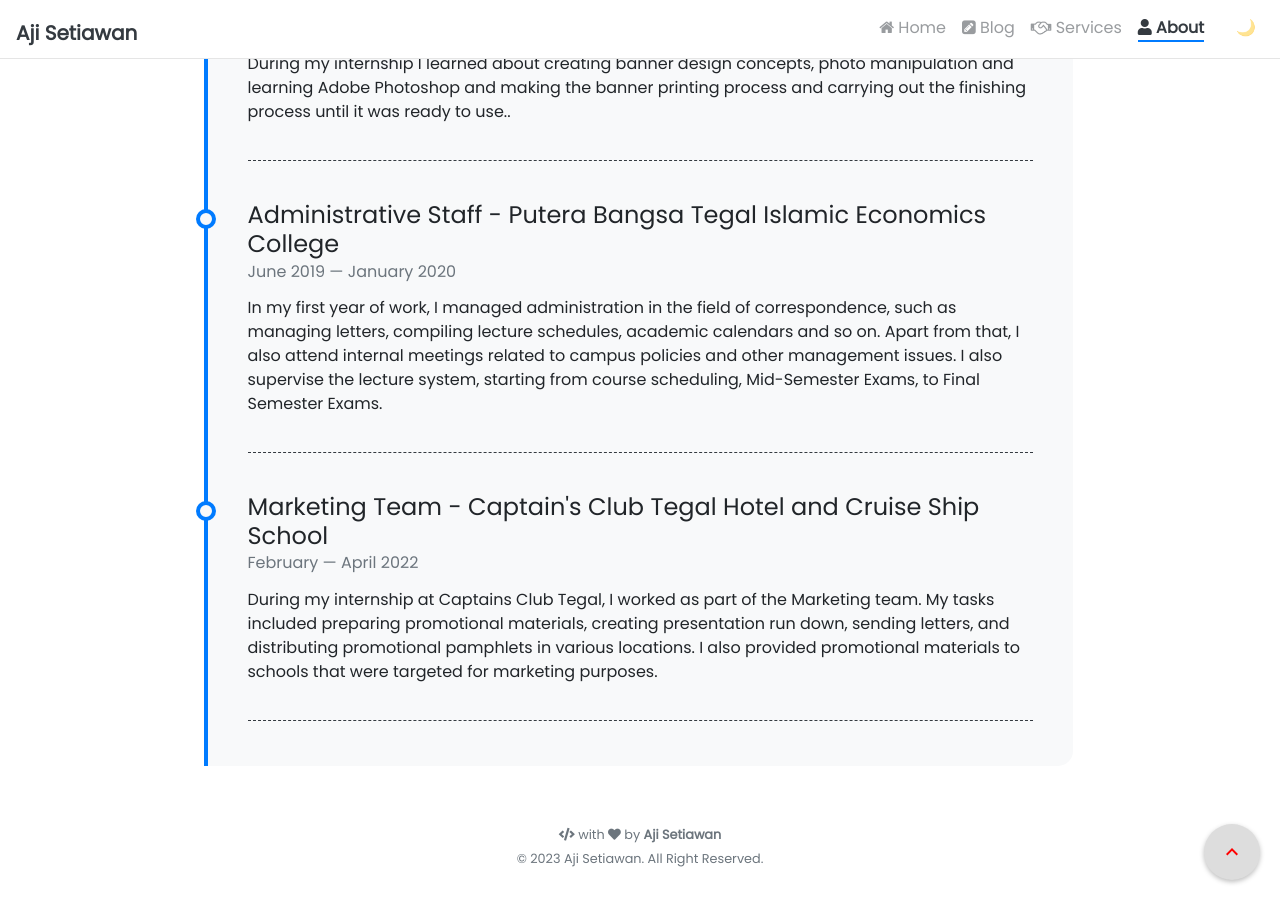
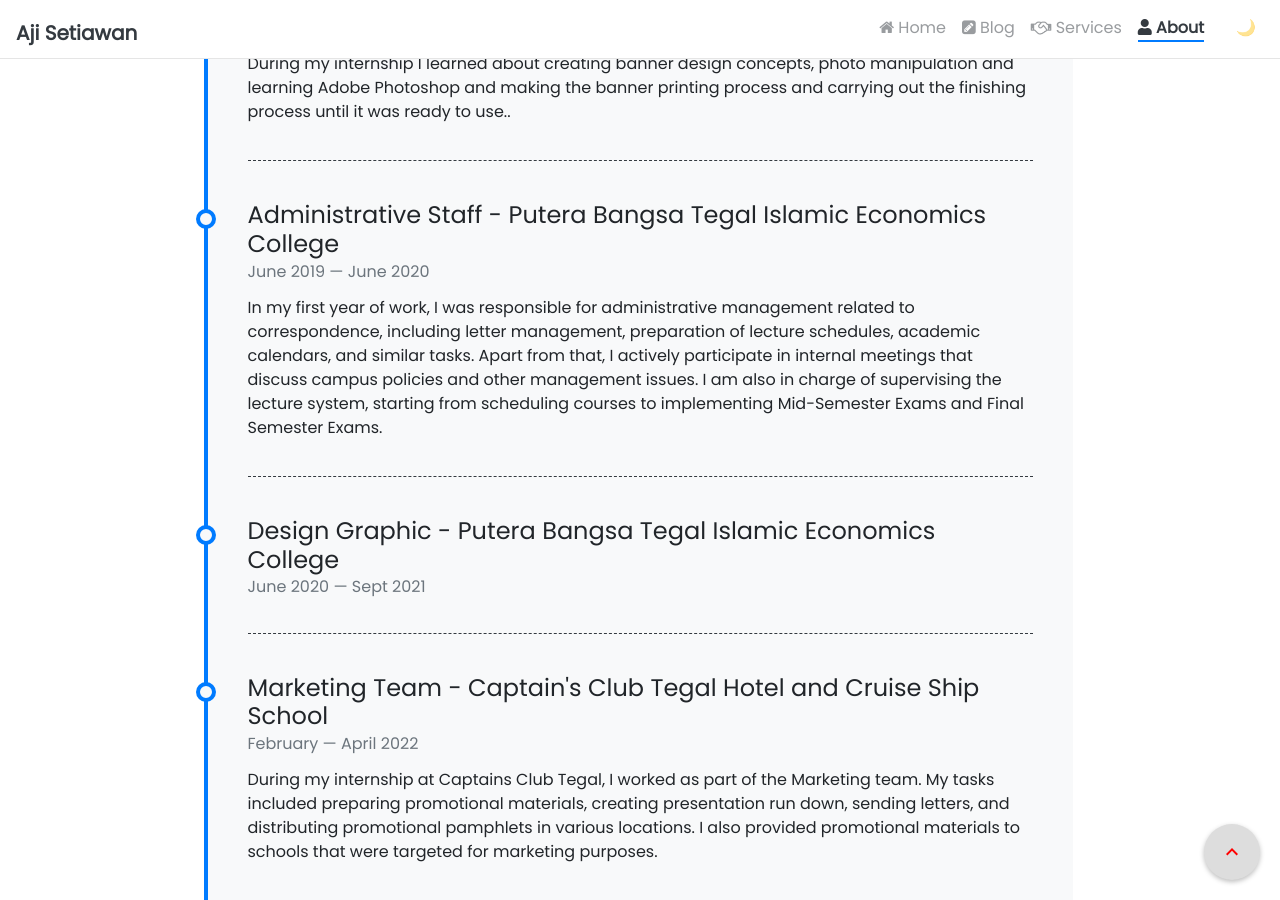
Before and after one commit to ajisetiawan716/ajisetiawan716.github.io, a Jekyll site: the page built from pages/about.md, in a window 1280 px wide and 900 px high, scrolled down 2221 px. Built offline with Jekyll 4.4.1, drawn with Linux system fonts in a browser that asks for light colours; nearby versions of some CDN libraries; emoji names are drawn with the system emoji font; comment, search, counter and statistics services are not loaded.

Commit message:
Update timeline.yml

```diff
--- a/_data/timeline.yml
+++ b/_data/timeline.yml
@@ -4,8 +4,12 @@
   description: During my internship I learned about creating banner design concepts, photo manipulation and learning Adobe Photoshop and making the banner printing process and carrying out the finishing process until it was ready to use..
 - title: Administrative Staff - Putera Bangsa Tegal Islamic Economics College
   from: June 2019
-  to: January 2020
-  description: In my first year of work, I managed administration in the field of correspondence, such as managing letters, compiling lecture schedules, academic calendars and so on. Apart from that, I also attend internal meetings related to campus policies and other management issues. I also supervise the lecture system, starting from course scheduling, Mid-Semester Exams, to Final Semester Exams.
+  to: June 2020
+  description: In my first year of work, I was responsible for administrative management related to correspondence, including letter management, preparation of lecture schedules, academic calendars, and similar tasks. Apart from that, I actively participate in internal meetings that discuss campus policies and other management issues. I am also in charge of supervising the lecture system, starting from scheduling courses to implementing Mid-Semester Exams and Final Semester Exams.
+- title: Design Graphic -  Putera Bangsa Tegal Islamic Economics College
+  from: June 2020
+  to: Sept 2021
+  description:
 - title: Marketing Team - Captain's Club Tegal Hotel and Cruise Ship School
   from: February
   to: April 2022
```
